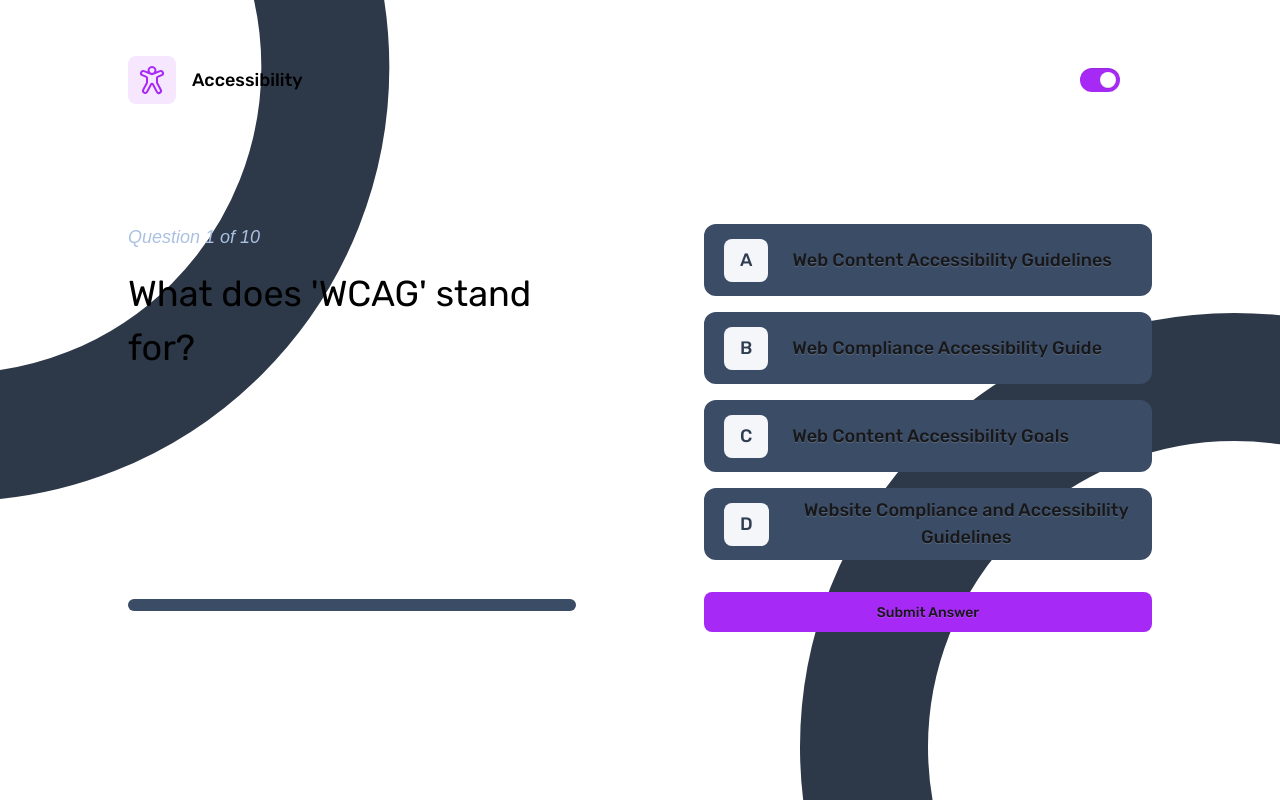
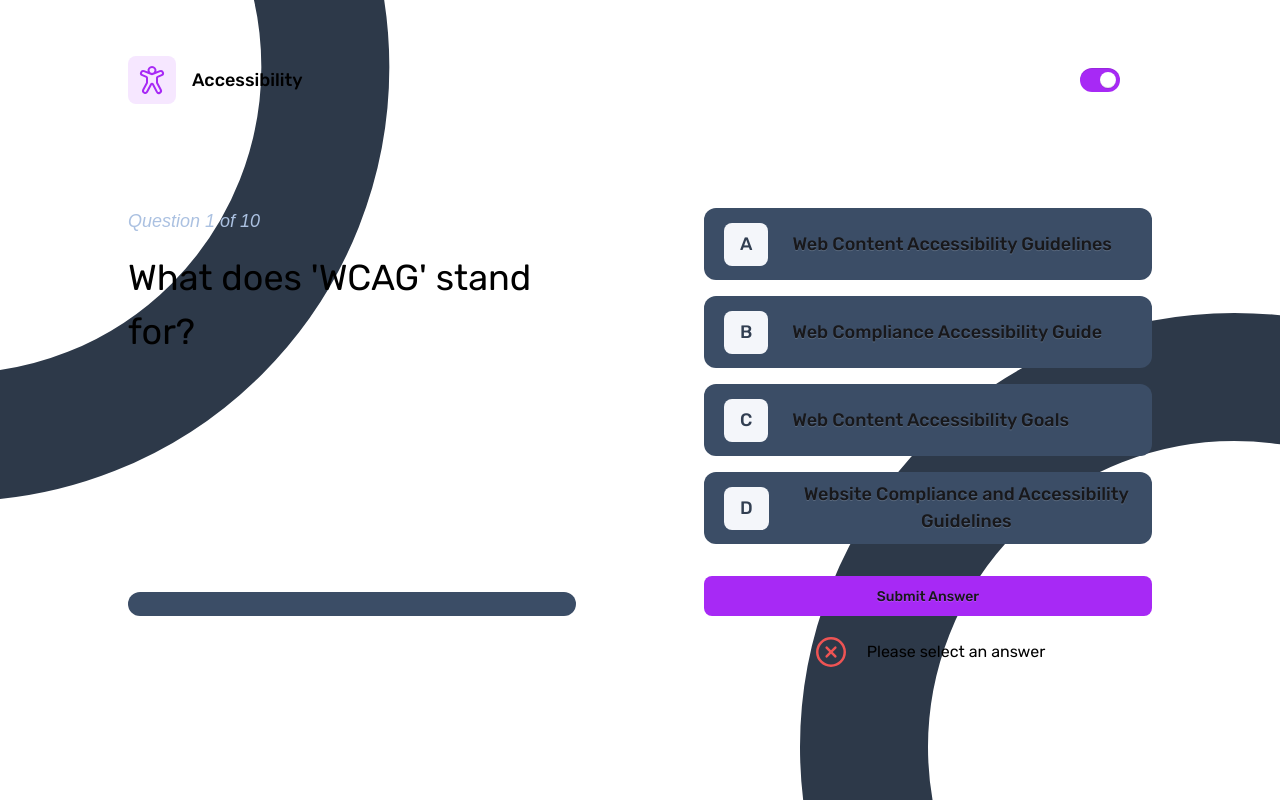
Before and after one commit to SuhasPatnaik/frontend-quiz-app, a React (Vite) app: page /subject/Accessibility in a window 1280 px wide. Both pictures are taken after a click on the button "Submit Answer". Built offline with nearby package versions, Linux system fonts and the light colour scheme; a web font is replaced by a local one.

Commit message:
Responsive Quiz and Score page + ProgressSlider UI updates

```diff
--- a/src/components/Feature/QuestionAnswer.tsx
+++ b/src/components/Feature/QuestionAnswer.tsx
@@ -31,7 +31,7 @@ export default function QuestionAnswer({
 }: QuestionAnswerProps) {
   return (
     <>
-      <div className="lg:col-start-1 lg:row-start-2 lg:flex lg:flex-col lg:gap-56">
+      <div className="lg:col-start-1 lg:row-start-2 lg:flex lg:flex-col lg:h-full justify-between">
         <p className="lg:text-[2.25rem] ">{currentQuestion.question}</p>
         <ProgressSlider currentQuestionIndex={currentQuestionIndex} />
       </div>
--- a/src/components/Page/QuizPage.tsx
+++ b/src/components/Page/QuizPage.tsx
@@ -19,6 +19,7 @@ export default function QuizPage() {
   );
   const [answerType, setAnswerType] = useState(-1);
   const [displayCorrectAnswer, setDisplayCorrectAnswer] = useState(false);
+  const [noOptionSubmitted, setNoOptionSubmitted] = useState(false);
   const [correctAnswersCount, setCorrectAnswersCount] = useState(0);
 
   if (!quiz) {
@@ -29,14 +30,18 @@ export default function QuizPage() {
     setSelectedOptionIndex(index);
     setAnswerType(-1);
     setDisplayCorrectAnswer(false);
+    setNoOptionSubmitted(false);
   };
 
   const currentQuestion = quiz?.questions[currentQuestionIndex];
 
   const handleAnswerSubmission = () => {
-    if (!currentQuestion || selectedOptionIndex === null) return;
+    if (!currentQuestion) return;
 
-    if (selectedOptionIndex === null) return;
+    if (selectedOptionIndex === null) {
+      setNoOptionSubmitted(true);
+      return;
+    }
 
     const isCorrect =
       currentQuestion.options[selectedOptionIndex] === currentQuestion.answer;
@@ -64,7 +69,7 @@ export default function QuizPage() {
   };
 
   return (
-    <div className="lg:grid lg:grid-cols-2 lg:gap-x-32 lg:justify-self-center lg:w-[80vw] lg:pt-16 lg:grid-rows-[auto_1fr]">
+    <div className="lg:grid lg:grid-cols-2 lg:gap-x-32 lg:justify-self-center lg:w-[80vw] lg:pt-12 lg:grid-rows-[auto_1fr]">
       <h2 className="italic text-light-bluish text-[0.875rem] col-start-1 row-start-1 lg:text-[1.125rem] pb-4">
         Question {currentQuestionIndex + 1} of 10
       </h2>
@@ -82,6 +87,12 @@ export default function QuizPage() {
           handleNextQuestion={handleNextQuestion}
         />
       )}
+      {noOptionSubmitted && (
+        <div className="flex gap-4 items-center justify-center col-start-2 my-4">
+          <img src="/images/icon-incorrect.svg" alt="Incorrect icon" />
+          <p>Please select an answer</p>
+        </div>
+      )}
     </div>
   );
 }
--- a/src/components/Page/ScorePage.tsx
+++ b/src/components/Page/ScorePage.tsx
@@ -29,7 +29,7 @@ export default function ScorePage() {
   };
 
   return (
-    <div>
+    <div className="lg:grid lg:grid-cols-2 lg:gap-x-32 lg:justify-self-center lg:w-[80vw] lg:pt-12 lg:grid-rows-[auto_1fr]">
       <h1 className="text-[2.5rem] font-light">
         Quiz completed <span className="font-medium">You scored...</span>
       </h1>
@@ -46,7 +46,9 @@ export default function ScorePage() {
         </p>
         <p className="text-light-bluish">out of 10</p>
       </div>
-      <Button onPlayAgain={handlePlayAgain}>Play Again</Button>
+      <div className="col-start-2 mt-6">
+        <Button onPlayAgain={handlePlayAgain}>Play Again</Button>
+      </div>
     </div>
   );
 }
--- a/src/components/UI/ProgressSlider.tsx
+++ b/src/components/UI/ProgressSlider.tsx
@@ -1,8 +1,8 @@
 export default function ProgressSlider({ currentQuestionIndex }) {
   return (
-    <div className="relative w-full h-3 bg-[var(--color-navy)] rounded-lg">
+    <div className="relative w-full h-6 bg-[var(--color-navy)] rounded-xl">
       <div
-        className="absolute top-0.75 left-[0.5rem] h-1.5 bg-[var(--color-purple)] rounded-lg transition-all"
+        className="absolute top-1 left-[0.5rem] h-4 bg-[var(--color-purple)] rounded-lg transition-all"
         style={{
           width: `calc(${(currentQuestionIndex / 9) * 100}% - 1rem)`,
         }}
@@ -12,7 +12,7 @@ export default function ProgressSlider({ currentQuestionIndex }) {
         min={0}
         max={9}
         value={currentQuestionIndex}
-        className="absolute inset-0 w-full h-full opacity-0 cursor-pointer"
+        className="absolute inset-0 w-full h-full opacity-0"
       />
     </div>
   );
```
